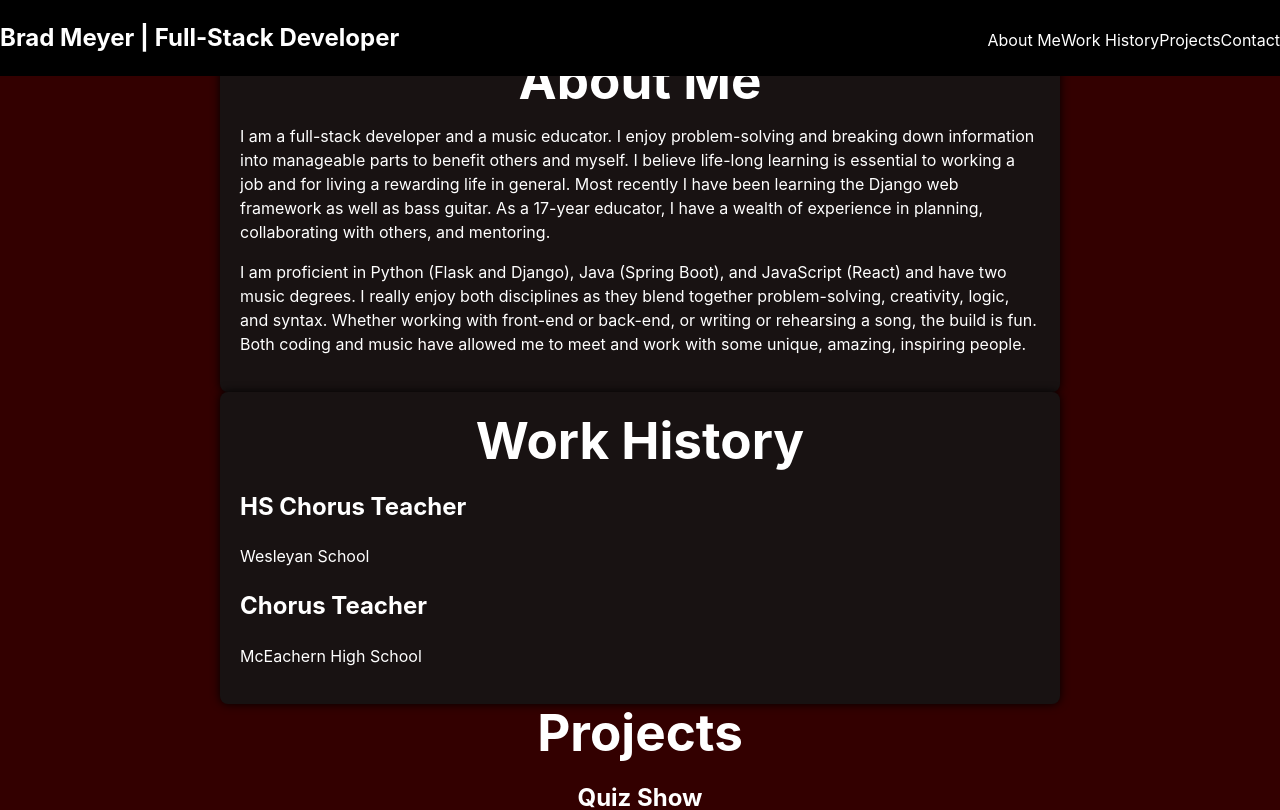
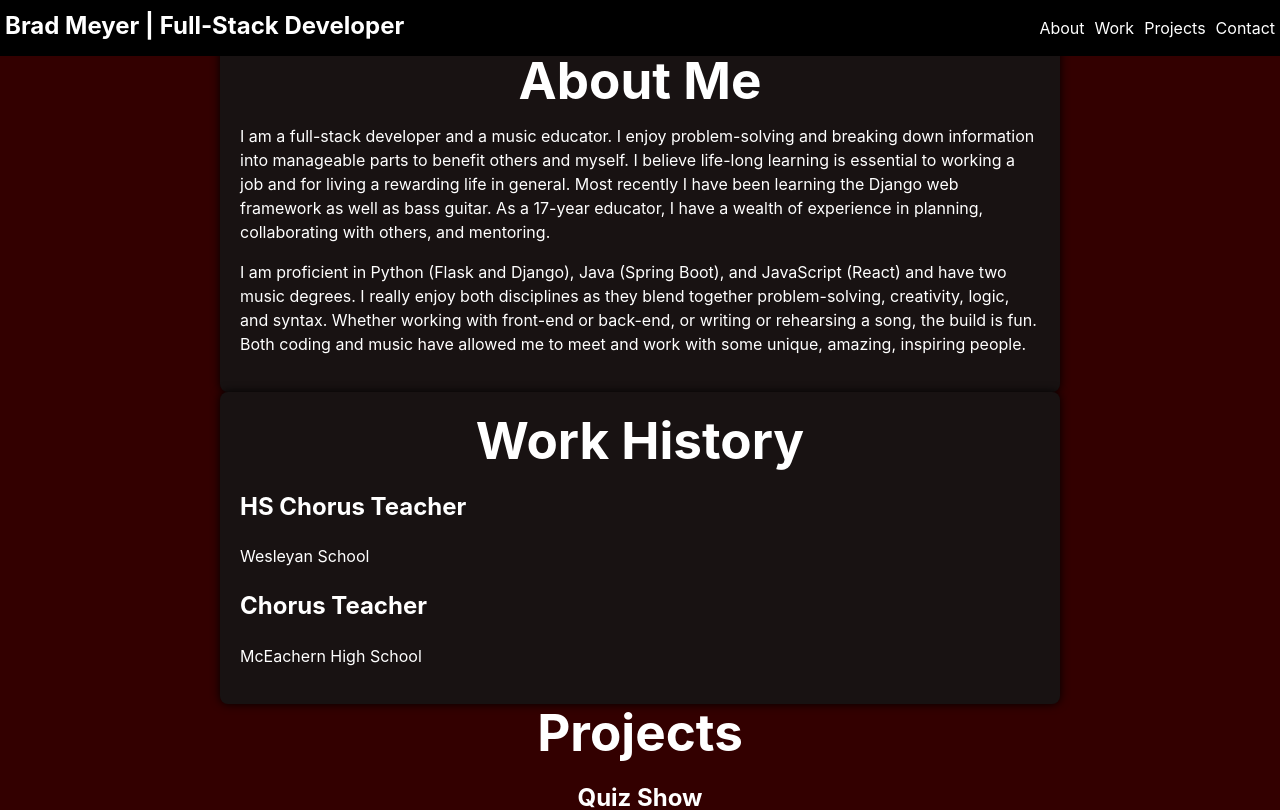
Before and after one commit to Wbradmeyer/vitePortfolio, a Vue app: page / in a window 1280 px wide. Shown: the top 810 px of the page. Built offline with nearby package versions, Linux system fonts and the light colour scheme.

Commit message:
nav spacing

```diff
--- a/src/components/NavBar.vue
+++ b/src/components/NavBar.vue
@@ -10,8 +10,8 @@ import { ref } from 'vue'
     </div>
     <div>
       <ul class="nav_links">
-        <li class="link">About Me</li>
-        <li class="link">Work History</li>
+        <li class="link">About</li>
+        <li class="link">Work</li>
         <li class="link">Projects</li>
         <li class="link">Contact</li>
       </ul>
@@ -20,6 +20,11 @@ import { ref } from 'vue'
 </template>
 
 <style scoped>
+
+h2 {
+  margin: 0px 5px;
+}
+
 .nav {
   width: 100%;
   margin: 0px;
@@ -41,5 +46,6 @@ import { ref } from 'vue'
 
 .link {
   text-decoration: none;
+  margin: 0px 5px;
 }
 </style>
```
